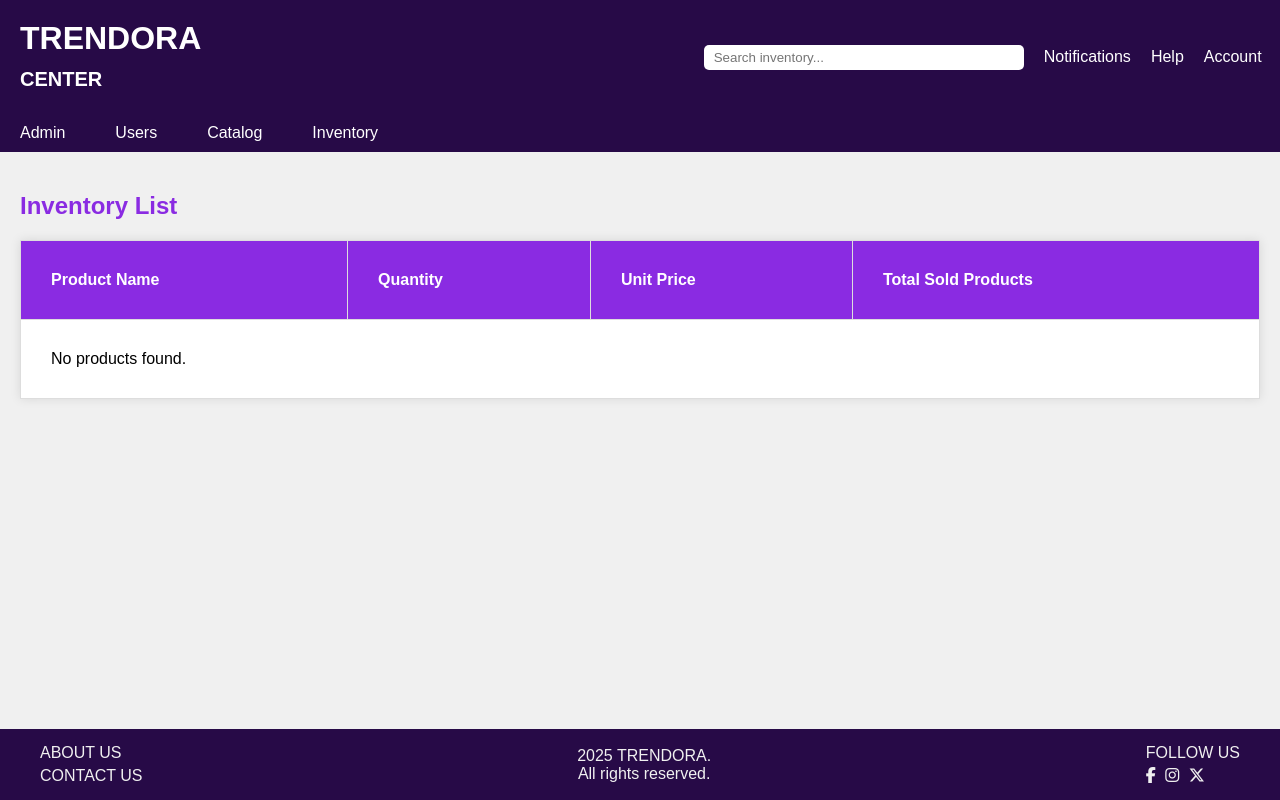
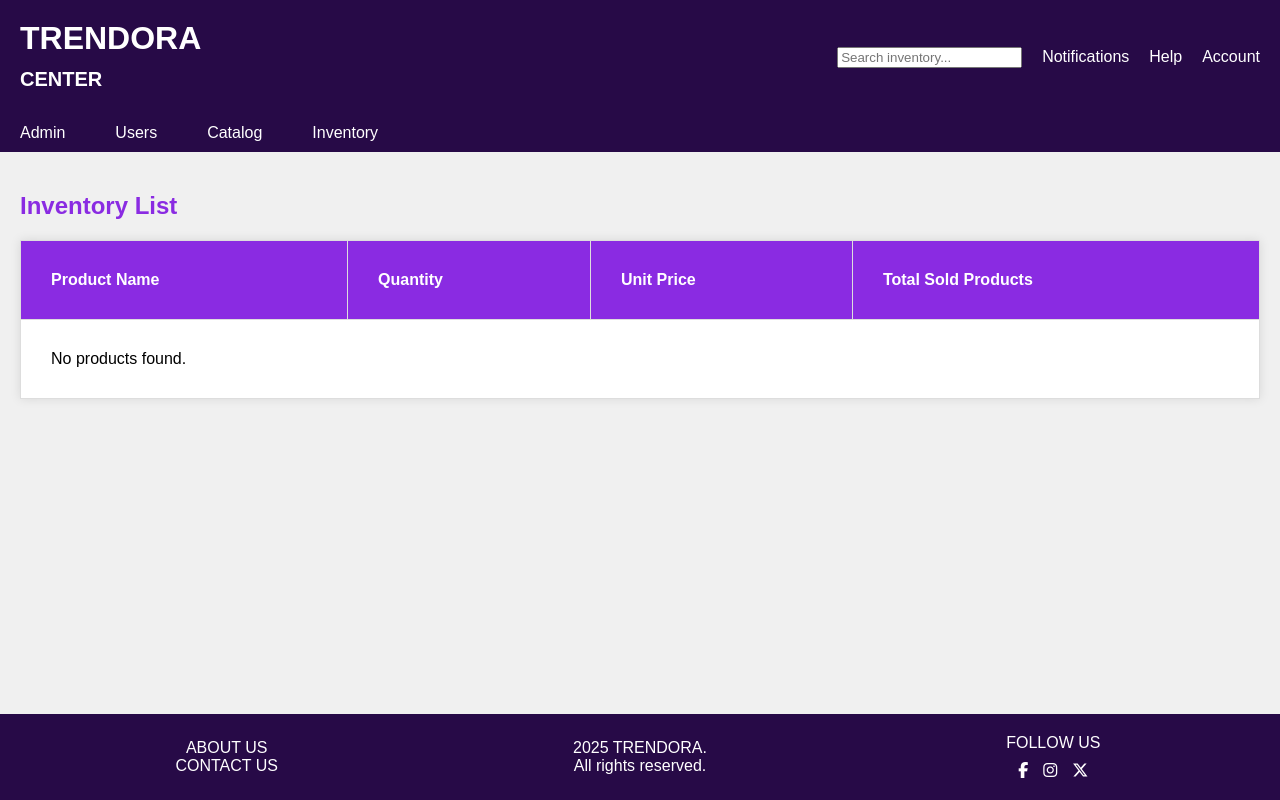
Before and after one commit to llonne-dellosa25/Trendora, a PHP site: page /inventory.html in a window 1280 px wide. Run offline with PHP 8.4, Linux system fonts and the light colour scheme; data that the repository does not hold is empty.

Commit message:
Refactor inventory CSS: streamline layout, improve header and footer styles, and enhance overall structure

```diff
--- a/html/inventory.css
+++ b/html/inventory.css
@@ -1,7 +1,12 @@
-body {
+html, body {
   margin: 0;
+  padding: 0;
   font-family: Arial, sans-serif;
   background-color: #f0f0f0;
+  height: 100%;
+}
+
+body {
   display: flex;
   flex-direction: column;
   min-height: 100vh;
@@ -14,8 +19,9 @@ body {
   display: flex;
   justify-content: space-between;
   align-items: center;
-    width: 97%;
+  width: 100%;
   margin: 0;
+  box-sizing: border-box;
 }
 
 .header h1 {
@@ -28,16 +34,9 @@ body {
   gap: 20px;
 }
 
-  .topbar-input {
-    padding: 5px 10px;
-    width: 300px;
-    border-radius: 5px;
-    border: none;
-  }
-
 .menu {
   background-color: #270a47;
-    color: #270a47;
+  color: white;
   display: flex;
   padding: 10px 20px;
   gap: 50px;
@@ -87,17 +86,25 @@ body {
   margin-top: auto;
 }
 
-.footer-left, .footer-right {
+.footer {
+  background-color: #270a47;
+  color: white;
   display: flex;
-  flex-direction: column;
-  gap: 5px;
+  justify-content: space-between;
+  padding: 20px;
+  margin-top: auto;
 }
 
-.footer-center {
+.footer-left,
+.footer-center,
+.footer-right {
+  flex: 1;
   text-align: center;
 }
 
-.footer-right .icons span {
-  margin-right: 5px;
-  font-size: 1rem;
+.footer-right .icons {
+  margin-top: 10px;
+  display: flex;
+  justify-content: center;
+  gap: 15px;
 }
```
Lines whose indentation alone changed are shown as unchanged.
